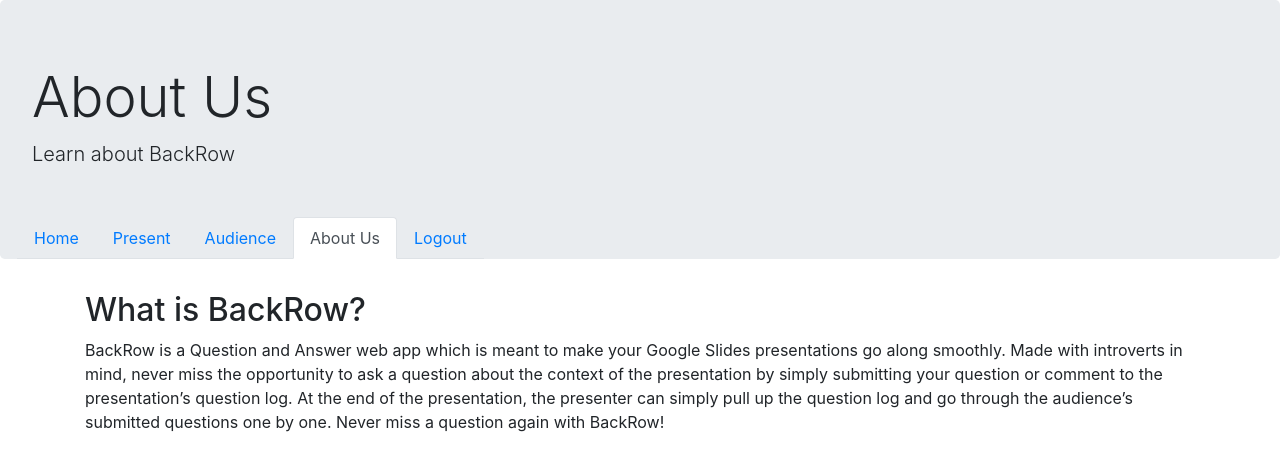
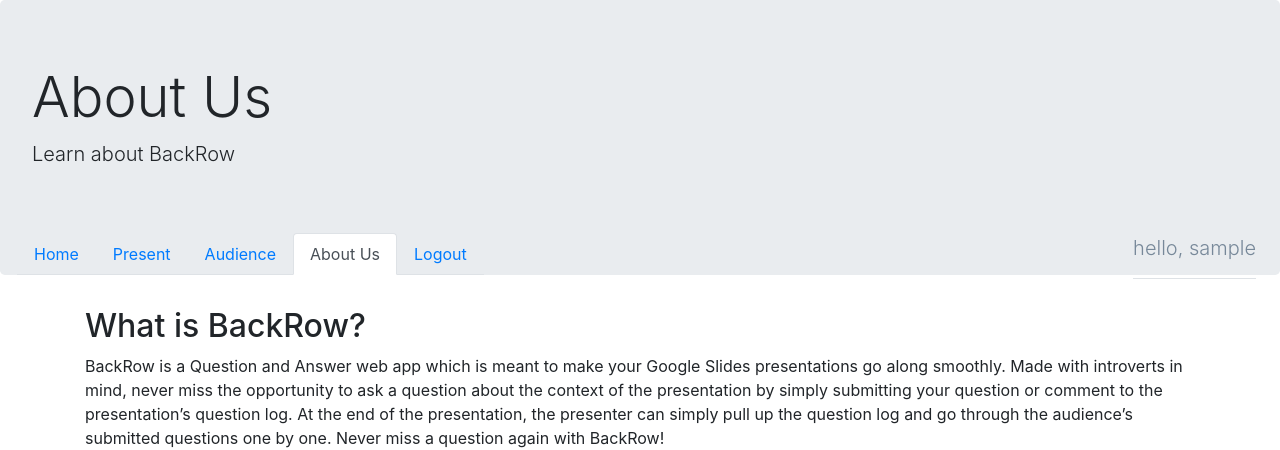
Before and after one commit to jogden4195/BackRow, a Django app: page /about/ in a window 1280 px wide. Shown: the top 450 px of the page. Run offline with Django 3.2, Linux system fonts and the light colour scheme; the visitor is signed in with stand-in values (Sample User, id 1); some libraries are stand-ins or nearby versions.

Commit message:
display username

```diff
--- a/project/src/landing/templates/landing/about.html
+++ b/project/src/landing/templates/landing/about.html
@@ -1,7 +1,7 @@
 <head>
     <meta charset="UTF-8">
-    <link rel="stylesheet" href="https://stackpath.bootstrapcdn.com/bootstrap/4.3.1/css/bootstrap.min.css"
-        integrity="sha384-ggOyR0iXCbMQv3Xipma34MD+dH/1fQ784/j6cY/iJTQUOhcWr7x9JvoRxT2MZw1T" crossorigin="anonymous">
+    <link rel="stylesheet" href="https://stackpath.bootstrapcdn.com/bootstrap/4.3.1/css/bootstrap.min.css" integrity="sha384-ggOyR0iXCbMQv3Xipma34MD+dH/1fQ784/j6cY/iJTQUOhcWr7x9JvoRxT2MZw1T"
+        crossorigin="anonymous">
     {% load static %}
     <link rel="stylesheet" type="text/css" href="{% static 'landing/style.css' %}">
 
@@ -10,8 +10,11 @@
 
 <body>
     <div class="jumbotron pb-0">
+
         <h1 class="display-4">About Us</h1>
         <p class="lead">Learn about BackRow</p>
+
+        <div class="d-flex flex-row">
             <div class="row justify-content-left mt-5 mb-0">
                 <ul class="nav nav-tabs">
                     <li class="nav-item">
@@ -26,8 +29,6 @@
                     <li class="nav-item">
                         <a class="nav-link active" href="#">About Us</a>
                     </li>
-            </ul>
-            <ul class="nav nav-tabs form-inline my-2 my-lg-0">
                     <li class="nav-item">
                         {% if user.is_authenticated %}
                         <a class="nav-link" href="{% url 'logout'%}?next={{request.path}}">Logout</a>
@@ -36,6 +37,16 @@
                     {% endif %}
                     </li>
                 </ul>
+            </div>
+            {% if user.is_authenticated %}
+            <div style="position: absolute; right:0; color: lightslategrey;" class="mt-5 pb-0">
+                <ul class="nav nav-tabs mr-4 mb-0">
+                    <li class="nav-item">
+                        <p class="lead" >hello, {{ user.get_username }}</p>
+                    </li>
+                </ul>
+            </div>
+            {% endif %}
         </div>
     </div>
     <div class="container">
@@ -53,8 +64,8 @@
     </div>
     <div class="row justify-content-center">
         <div class="card" style="width: 18rem;">
-            {% load static %} <img class="card-img-top" style="width: 100%; height: 15vw; object-fit: cover;"
-                src="{% static '/images/jenn.jpg' %}" alt="Jenn" />
+            {% load static %} <img class="card-img-top" style="width: 100%; height: 15vw; object-fit: cover;" src="{% static '/images/jenn.jpg' %}"
+                alt="Jenn" />
             <div class="card-body">
                 <h5 class="card-title">Jenn Ogden</h5>
                 <p class="card-text">Cohort 6 student.</p>
@@ -65,8 +76,8 @@
             </div>
         </div>
         <div class="card" style="width: 18rem;">
-            {% load static %} <img class="card-img-top" style="width: 100%; height: 15vw; object-fit: cover;"
-                src="{% static '/images/nicole.jpg' %}" alt="Nicole" />
+            {% load static %} <img class="card-img-top" style="width: 100%; height: 15vw; object-fit: cover;" src="{% static '/images/nicole.jpg' %}"
+                alt="Nicole" />
             <div class="card-body">
                 <h5 class="card-title">Nicole Swanson</h5>
                 <p class="card-text">Cohort 6 student.</p>
@@ -77,8 +88,8 @@
             </div>
         </div>
         <div class="card" style="width: 18rem;">
-            {% load static %} <img class="card-img-top" style="width: 100%; height: 15vw; object-fit: cover;"
-                src="{% static '/images/jinji.jpg' %}" alt="Jinji" />
+            {% load static %} <img class="card-img-top" style="width: 100%; height: 15vw; object-fit: cover;" src="{% static '/images/jinji.jpg' %}"
+                alt="Jinji" />
             <div class="card-body">
                 <h5 class="card-title">Jinji Zhang</h5>
                 <p class="card-text">Cohort 6 student.</p>
```
Also changed, not shown: project/src/landing/templates/landing/audience.html (+11 -0 lines), project/src/landing/templates/landing/picker.html (+12 -0 lines), project/src/landing/templates/landing/presentation.html (+11 -0 lines). Lines whose indentation alone changed are shown as unchanged.
